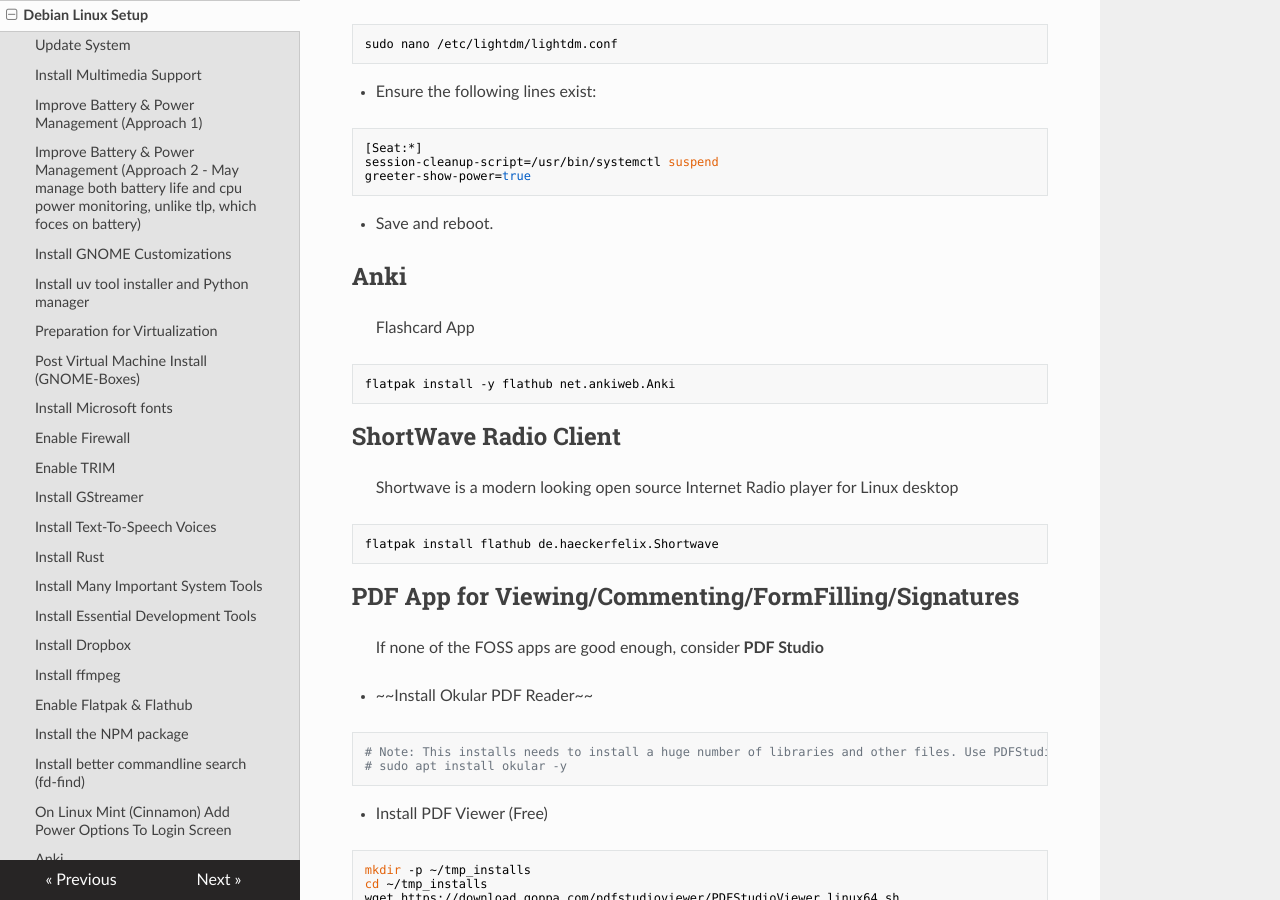
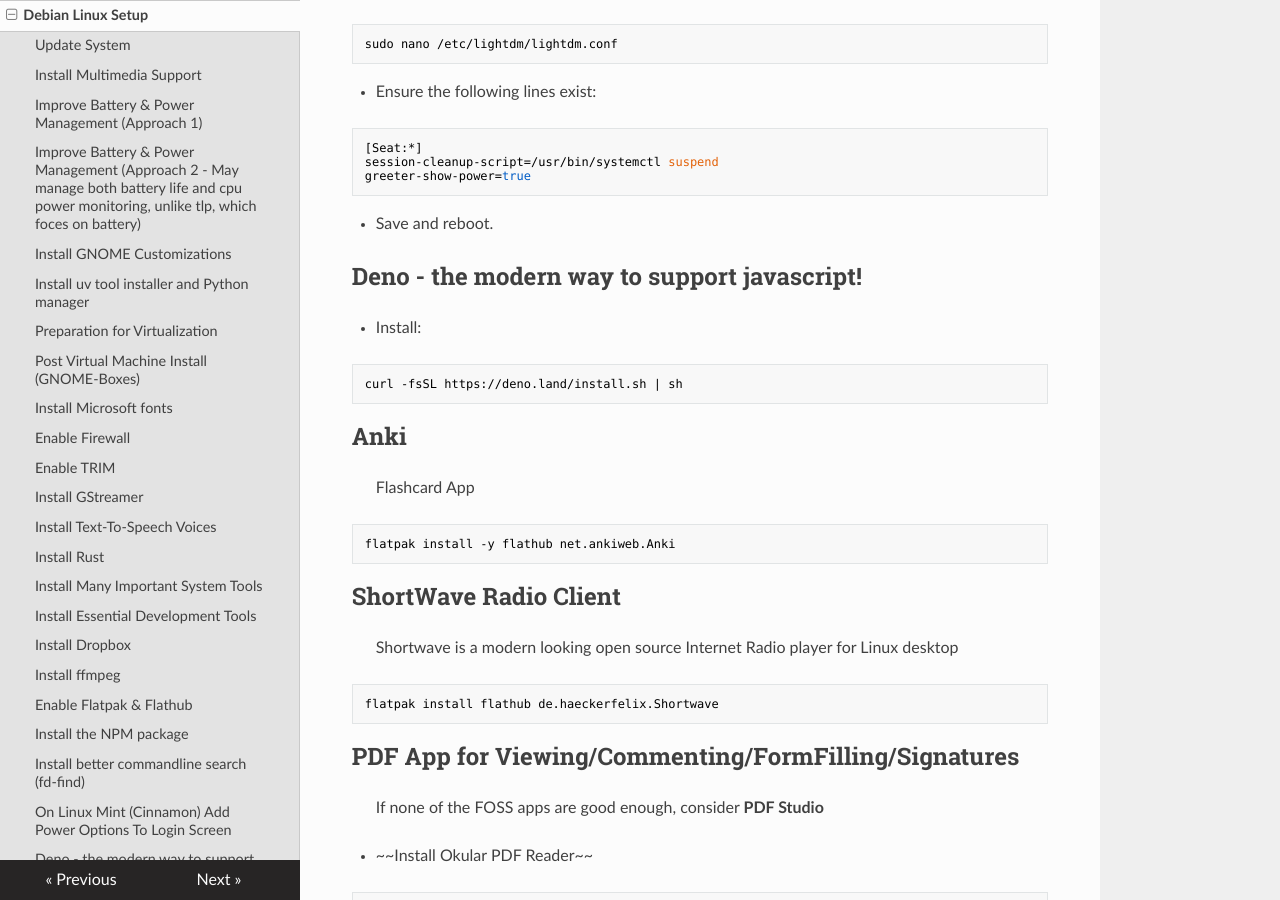
Before and after one commit to travisseymour/useful_stuff, an MkDocs documentation site: the page built from docs/debian_setup.md, in a window 1280 px wide and 900 px high, scrolled down 6832 px. Built offline with MkDocs 1.6.1, drawn with Linux system fonts in a browser that asks for light colours; nearby versions of some CDN libraries.

Commit message:
Added deno for javascript

````diff
--- a/docs/debian_setup.md
+++ b/docs/debian_setup.md
@@ -319,6 +319,13 @@
 ```
 
 - Save and reboot.
+
+## Deno - the modern way to support javascript!
+
+- Install:
+```bash
+curl -fsSL https://deno.land/install.sh | sh
+```
 
 ## Anki
 
````
Also changed, not shown: 1 other file.
